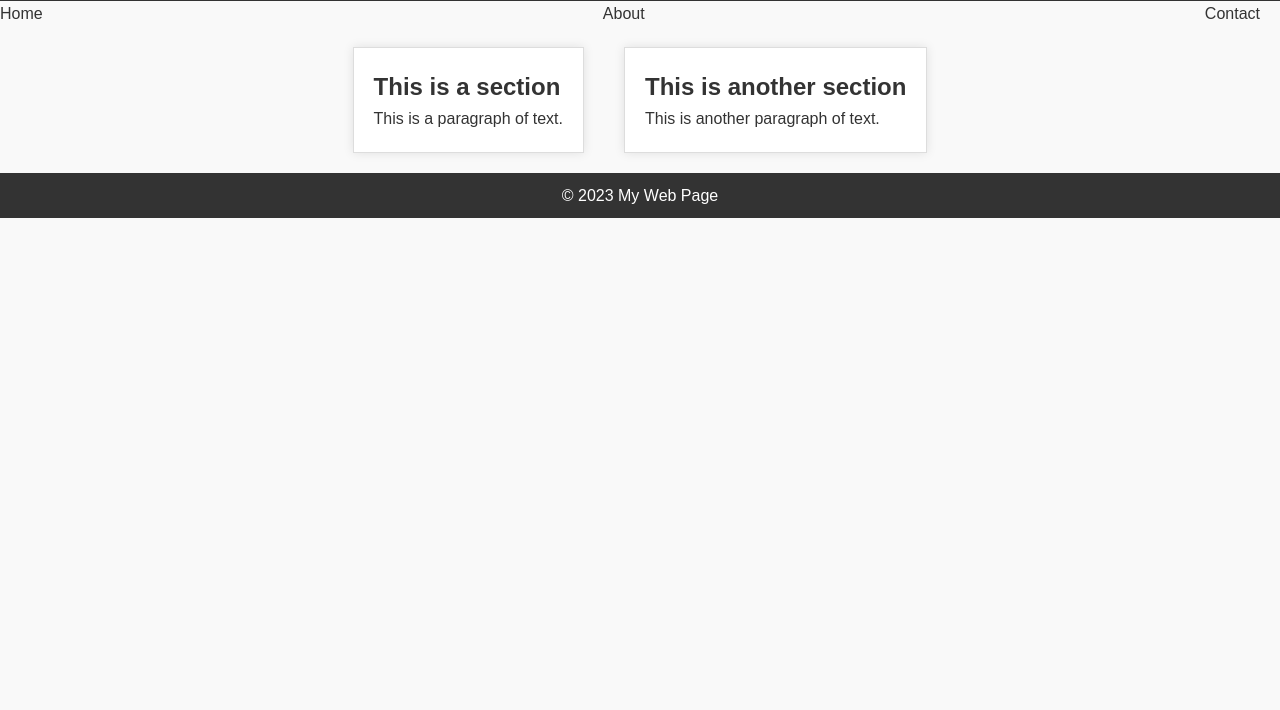
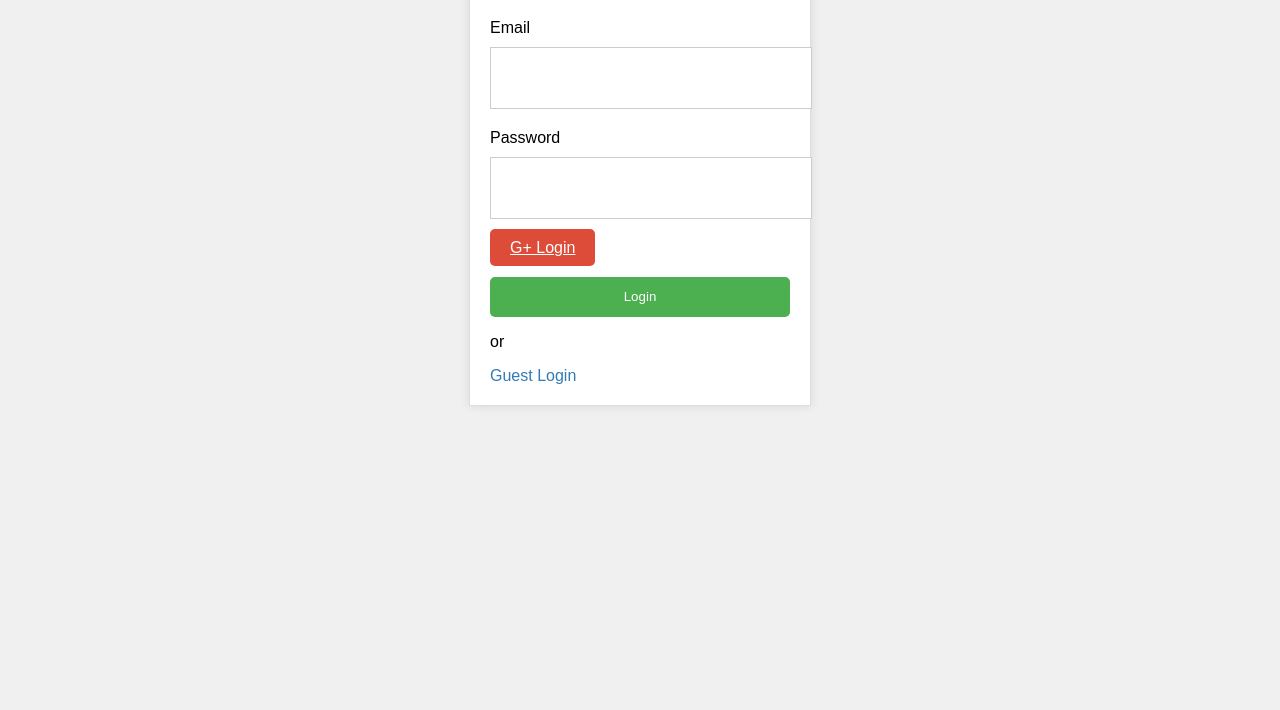
Before and after one commit to KhageshMahato/1st-semster-project, a plain HTML site: page index.html in a window 1280 px wide. Shown: the part 90-800 px from the top of the page. Drawn offline with Linux system fonts and the light colour scheme.

Commit message:
for our semster project

```diff
--- a/index.html
+++ b/index.html
@@ -1,32 +1,31 @@
 <!DOCTYPE html>
-<html>
+<html lang="en">
 <head>
-	<title>My Web Page</title>
-	<link rel="stylesheet" type="text/css" href="style.css">
+    <meta charset="UTF-8">
+    <meta name="viewport" content="width=device-width, initial-scale=1.0">
+    <title>Expense Account Login</title>
+    <link rel="stylesheet" href="style.css">
 </head>
 <body>
-	<header>
-		<h1>Welcome to My Web Page</h1>
-	</header>
-	<nav>
-		<ul>
-			<li><a href="#">Home</a></li>
-			<li><a href="#">About</a></li>
-			<li><a href="#">Contact</a></li>
-		</ul>
-	</nav>
-	<main>
-		<section>
-			<h2>This is a section</h2>
-			<p>This is a paragraph of text.</p>
-		</section>
-		<section>
-			<h2>This is another section</h2>
-			<p>This is another paragraph of text.</p>
-		</section>
-	</main>
-	<footer>
-		<p>&copy; 2023 My Web Page</p>
-	</footer>
+    <div class="login-container">
+        <h2>Expense Account</h2>
+        <form>
+            <label for="email">Email</label>
+            <input type="email" id="email" name="email" required>
+
+            <label for="password">Password</label>
+            <input type="password" id="password" name="password" required>
+
+            <div class="g-plus-login">
+                <a href="#" class="g-plus-btn">G+ Login</a>
+            </div>
+
+            <button type="submit">Login</button>
+
+            <p>or</p>
+
+            <a href="#" class="guest-login-btn">Guest Login</a>
+        </form>
+    </div>
 </body>
 </html>
--- a/style.css
+++ b/style.css
@@ -1,80 +1,75 @@
-/* Global Styles */
-
-* {
-	box-sizing: border-box;
-	margin: 0;
-	padding: 0;
+body {
+    font-family: Arial, sans-serif;
+    background-color: #f0f0f0;
 }
 
-body {
-	font-family: Arial, sans-serif;
-	line-height: 1.6;
-	color: #333;
-	background-color: #f9f9f9;
+.login-container {
+    width: 300px;
+    margin: 40px auto;
+    padding: 20px;
+    background-color: #fff;
+    border: 1px solid #ddd;
+    box-shadow: 0 0 10px rgba(0, 0, 0, 0.1);
 }
 
-/* Header Styles */
-
-header {
-	background-color: #333;
-	color: #fff;
-	padding: 20px;
-	text-align: center;
+h2 {
+    margin-top: 0;
 }
 
-header h1 {
-	margin: 0;
+form {
+    display: flex;
+    flex-direction: column;
 }
 
-/* Navigation Styles */
-
-nav ul {
-	list-style: none;
-	margin: 0;
-	padding: 0;
-	display: flex;
-	justify-content: space-between;
+label {
+    margin-bottom: 10px;
 }
 
-nav li {
-	margin-right: 20px;
+input[type="email"], input[type="password"] {
+    width: 100%;
+    height: 40px;
+    margin-bottom: 20px;
+    padding: 10px;
+    border: 1px solid #ccc;
 }
 
-nav a {
-	color: #333;
-	text-decoration: none;
+.g-plus-login {
+    margin-bottom: 20px;
 }
 
-nav a:hover {
-	color: #666;
+.g-plus-btn {
+    background-color: #dd4b39;
+    color: #fff;
+    padding: 10px 20px;
+    border: none;
+    border-radius: 5px;
+    cursor: pointer;
 }
 
-/* Main Styles */
-
-main {
-	display: flex;
-	flex-wrap: wrap;
-	justify-content: center;
+.g-plus-btn:hover {
+    background-color: #c23321;
 }
 
-section {
-	background-color: #fff;
-	padding: 20px;
-	margin: 20px;
-	border: 1px solid #ddd;
-	box-shadow: 0 0 10px rgba(0, 0, 0, 0.1);
+button[type="submit"] {
+    width: 100%;
+    height: 40px;
+    background-color: #4CAF50;
+    color: #fff;
+    padding: 10px 20px;
+    border: none;
+    border-radius: 5px;
+    cursor: pointer;
 }
 
-section h2 {
-	margin-top: 0;
+button[type="submit"]:hover {
+    background-color: #3e8e41;
 }
 
-/* Footer Styles */
+.guest-login-btn {
+    color: #337ab7;
+    text-decoration: none;
+}
 
-footer {
-	background-color: #333;
-	color: #fff;
-	padding: 10px;
-	text-align: center;
-	clear: both;
+.guest-login-btn:hover {
+    color: #23527c;
 }
```
